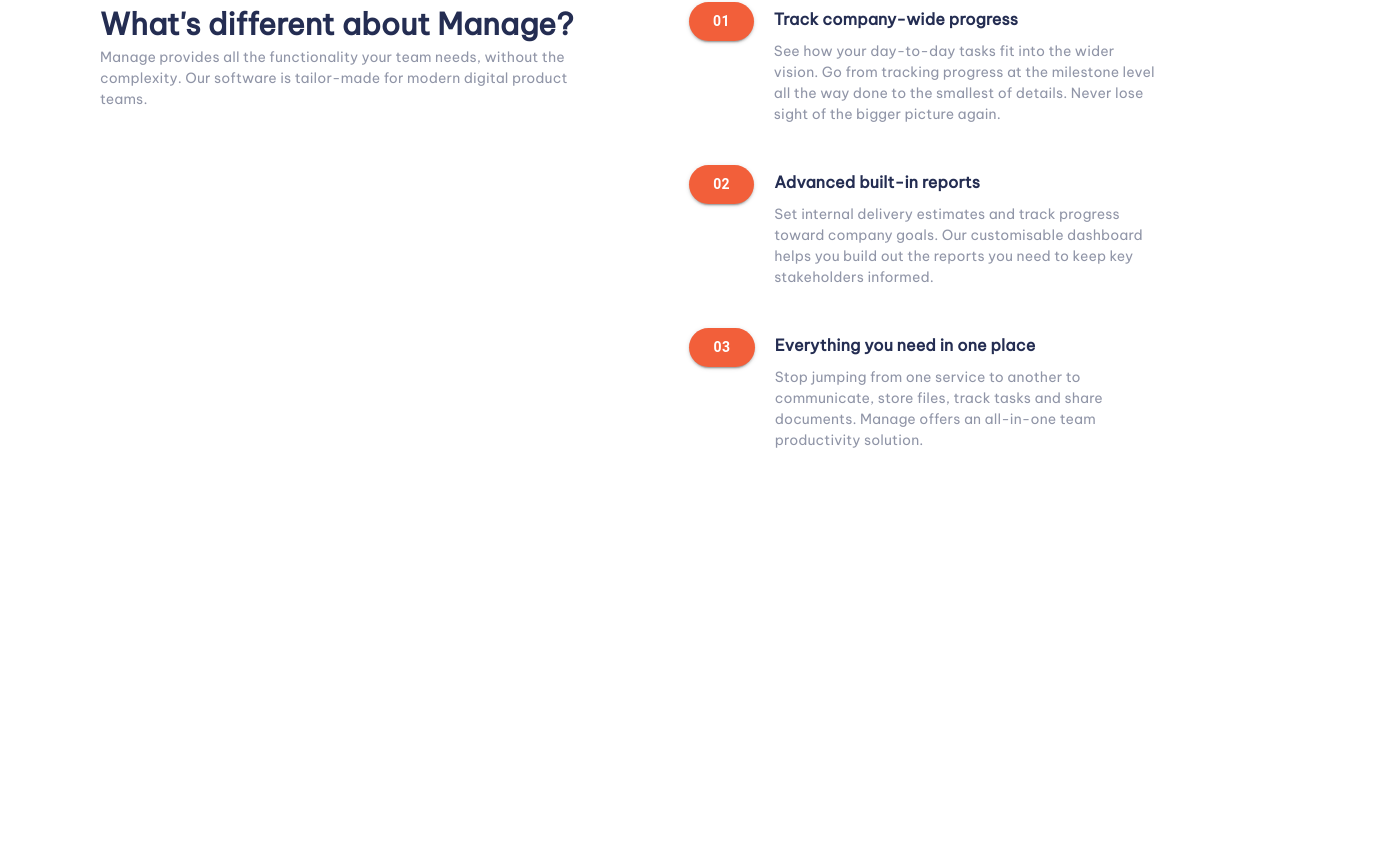
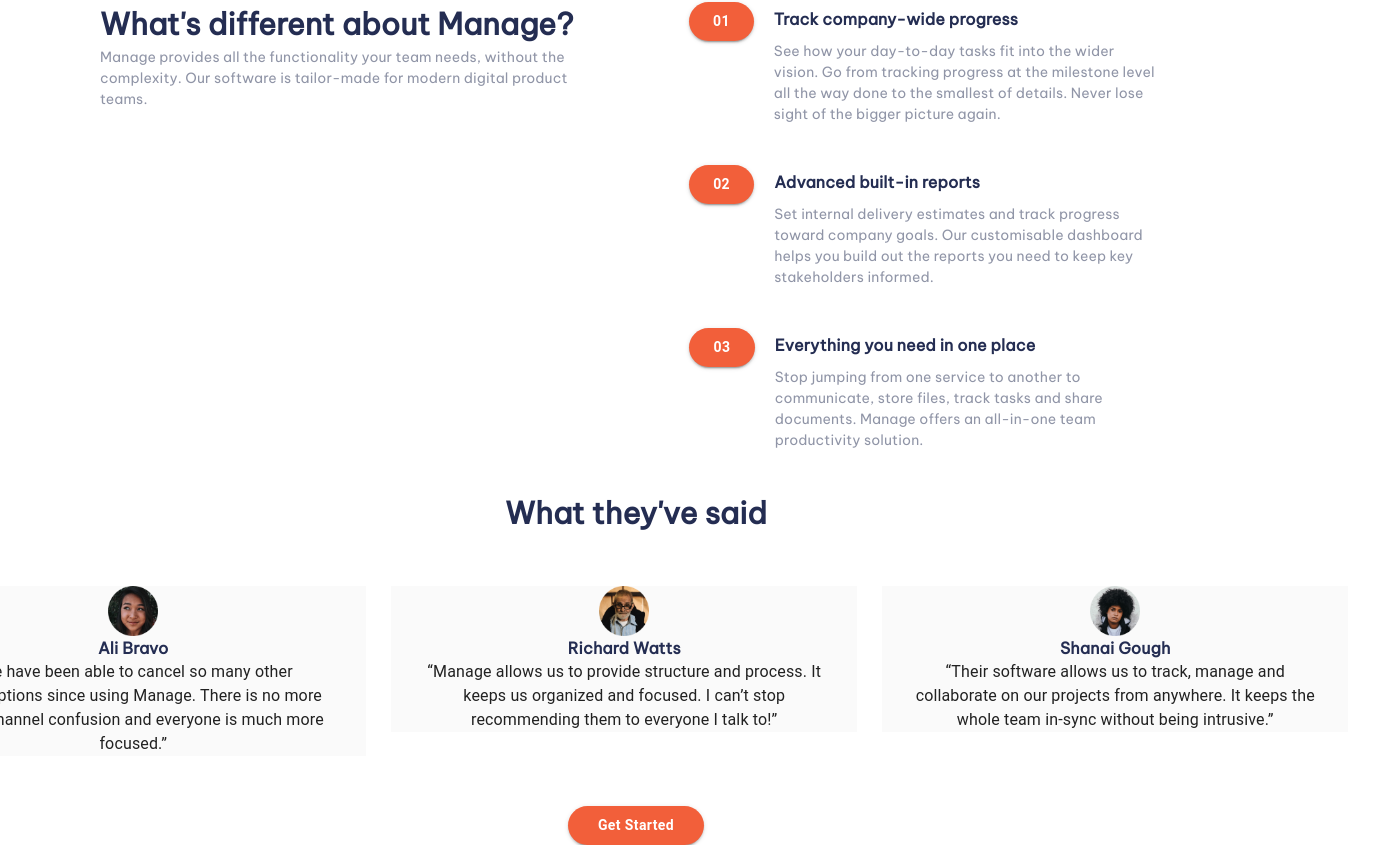
Before and after one commit to lamba01/Manage-Landing-Page, a React (Create React App) app: page / in a window 1280 px wide. Shown: the part 655-1500 px from the top of the page, 1397 px wide, since content can reach past the window. Before the commit the page ends 1146 px from the top, so only its background shows below. Built offline with nearby package versions, Linux system fonts and the light colour scheme.

Commit message:
designed testimonial section

```diff
--- a/package.json
+++ b/package.json
@@ -13,6 +13,8 @@
     "react": "^18.2.0",
     "react-dom": "^18.2.0",
     "react-scripts": "5.0.1",
+    "react-slick": "^0.30.2",
+    "slick-carousel": "^1.8.1",
     "web-vitals": "^2.1.4"
   },
   "scripts": {
--- a/src/App.js
+++ b/src/App.js
@@ -1,12 +1,14 @@
 import './App.css';
-import HeroSection from './sections/Hero/HeroSection';
-import About from './sections/About/About';
+import HeroSection from './sections/HeroSection';
+import About from './sections/About';
+import Testimonial from './sections/Testimonial';
 
 function App() {
   return (
     <div className="App">
       <HeroSection />
       <About />
+      <Testimonial />
     </div>
   );
 }
--- a/src/components/Navigation/navbar.css
+++ b/src/components/Navigation/navbar.css
@@ -8,7 +8,7 @@
 body {
   margin: 0;
   padding: 0;
-  background-color: #888682;
+  background-color: none;
   overflow-x: hidden;
 }
 .navbar input[type="checkbox"],
--- /dev/null
+++ b/src/components/TestimonialContainer.js
@@ -0,0 +1,23 @@
+import React from 'react'
+import { Container } from '@mui/material'
+
+function TestimonialContainer({ children }) {
+  return (
+    <Container
+    sx={{
+        backgroundColor: 'hsl(0, 0%, 98%)',
+        margin: '50px 0px',
+        width: '95%',
+        textAlign: 'center',
+        display: 'flex',
+        justifyContent: 'center',
+        flexDirection: 'column',
+        alignItems: 'center'
+    }}
+    >
+    {children}
+  </Container>
+  )
+}
+
+export default TestimonialContainer
--- a/src/sections/About/About.jsx
+++ b/src/sections/About.jsx
@@ -1,7 +1,7 @@
 import React from 'react'
 import { Box, Typography, Container } from '@mui/material';
-import CustomButton from '../../components/CustomButton';
-import CustomContainer from '../../components/CustomContainer';
+import CustomButton from '../components/CustomButton';
+import CustomContainer from '../components/CustomContainer';
 
 function About() {
   return (
--- /dev/null
+++ b/src/sections/Testimonial.jsx
@@ -0,0 +1,83 @@
+import React from 'react'
+import { Box, Typography } from '@mui/material';
+import TestimonialContainer from '../components/TestimonialContainer';
+import CustomButton from '../components/CustomButton';
+import AnishaAv from '../assets/avatar-anisha.png';
+import AliAv from '../assets/avatar-ali.png';
+import RichardAv from '../assets/avatar-richard.png';
+import ShanaiAv from '../assets/avatar-shanai.png';
+import Slider from 'react-slick';
+import 'slick-carousel/slick/slick.css';
+import 'slick-carousel/slick/slick-theme.css';
+function Testimonial() {
+
+    const settings = {
+        dots: false,
+        infinite: true,
+        slidesToShow: 3, // Number of slides to show at once
+        slidesToScroll: 1,
+        autoplay: true,
+        autoplayspeed: 1000,
+        responsive: [
+          {
+            breakpoint: 1024, // Adjust breakpoint for your needs
+            settings: {
+                dots: true,
+              slidesToShow: 1,
+              slidesToScroll: 1,
+              infinite: true,
+              autoplay: true,
+              autoplayspeed: 1000,
+            }
+          }
+        ]
+      };
+
+  return (
+    <Box sx={{width: {xs: '100%', md: '115%'}, margin: {xs: '0px', md: '0px 0px 0px -100px'}, padding: {xs: '0px 20px', md: '0px'}, textAlign: 'center'}}>
+        <Typography variant='myHeader'
+             sx={{
+                fontSize: {xs: '20px', md: '30px'}
+            }}>
+            What they've said
+        </Typography>
+        <Slider {...settings}>
+            <TestimonialContainer>
+                <img src={AnishaAv} style={{width: '50px', height: '50px', zIndex: 55}} alt="anisha" />
+                <Typography variant='subHeader'>Anisha Li</Typography>
+                <Typography>
+                    "Manage has supercharged our team’s workflow. The ability to maintain
+                    visibility on larger milestones at all times keeps everyone motivated.”
+                </Typography>
+            </TestimonialContainer>
+            <TestimonialContainer>
+                <img src={AliAv} style={{width: '50px', height: '50px'}} alt="ali" />
+                <Typography variant='subHeader'>Ali Bravo</Typography>
+                <Typography>
+                    “We have been able to cancel so many other subscriptions since using Manage.
+                    There is no more cross-channel confusion and everyone is much more focused.”
+                </Typography>
+            </TestimonialContainer>
+            <TestimonialContainer>
+                <img src={RichardAv} style={{width: '50px', height: '50px'}} alt="Richard" />
+                <Typography variant='subHeader'>Richard Watts</Typography>
+                <Typography>
+                    “Manage allows us to provide structure and process. It keeps us organized and focused.
+                    I can’t stop recommending them to everyone I talk to!”
+                </Typography>
+            </TestimonialContainer>
+            <TestimonialContainer>
+                <img src={ShanaiAv} style={{width: '50px', height: '50px'}} alt="Shanai" />
+                <Typography variant='subHeader' >Shanai Gough</Typography>
+                <Typography>
+                    “Their software allows us to track, manage and collaborate on our projects from anywhere.
+                    It keeps the whole team in-sync without being intrusive.”
+                </Typography>
+            </TestimonialContainer>
+            </Slider>
+         <CustomButton>Get Started</CustomButton>
+    </Box>
+  )
+}
+
+export default Testimonial
```
Also changed, not shown: src/sections/HeroSection.jsx (renamed from src/sections/Hero/HeroSection.jsx, +4 -4 lines), 1 other file (tests, documents, lock files or other folders).
